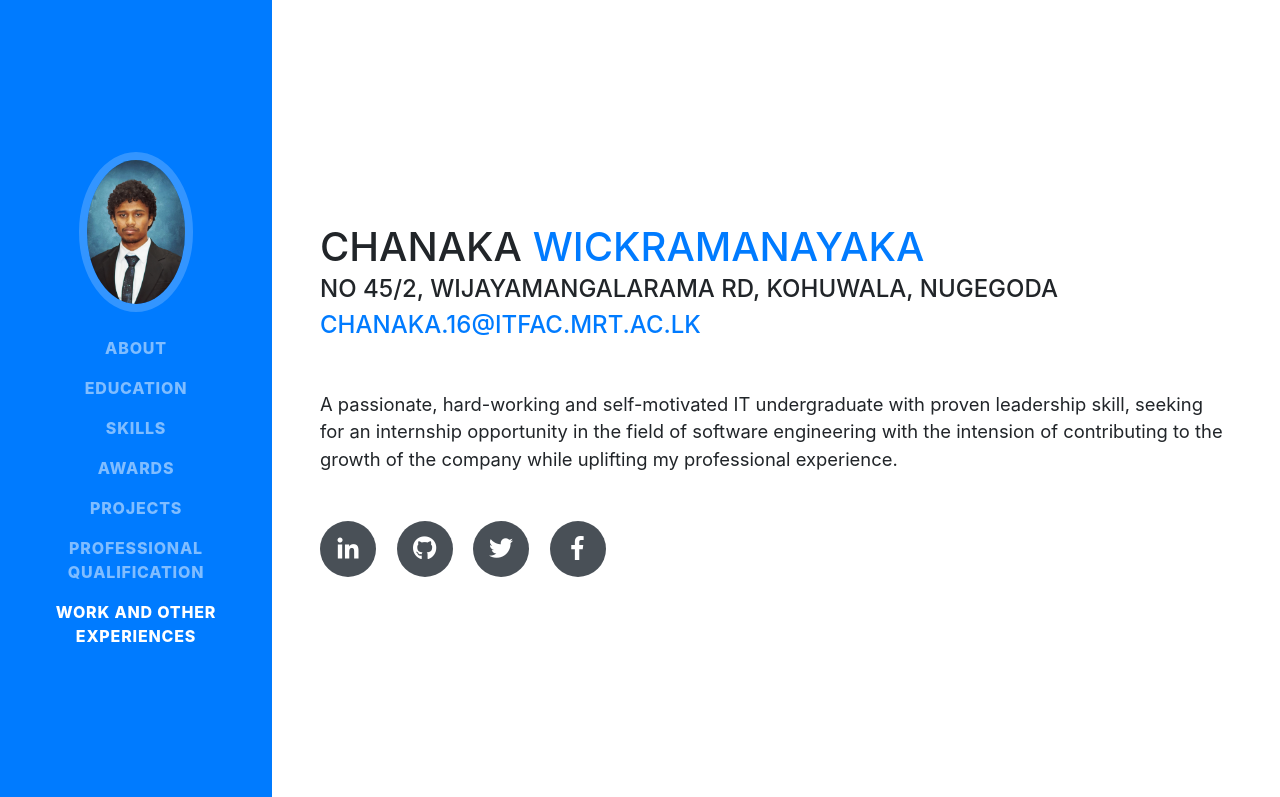
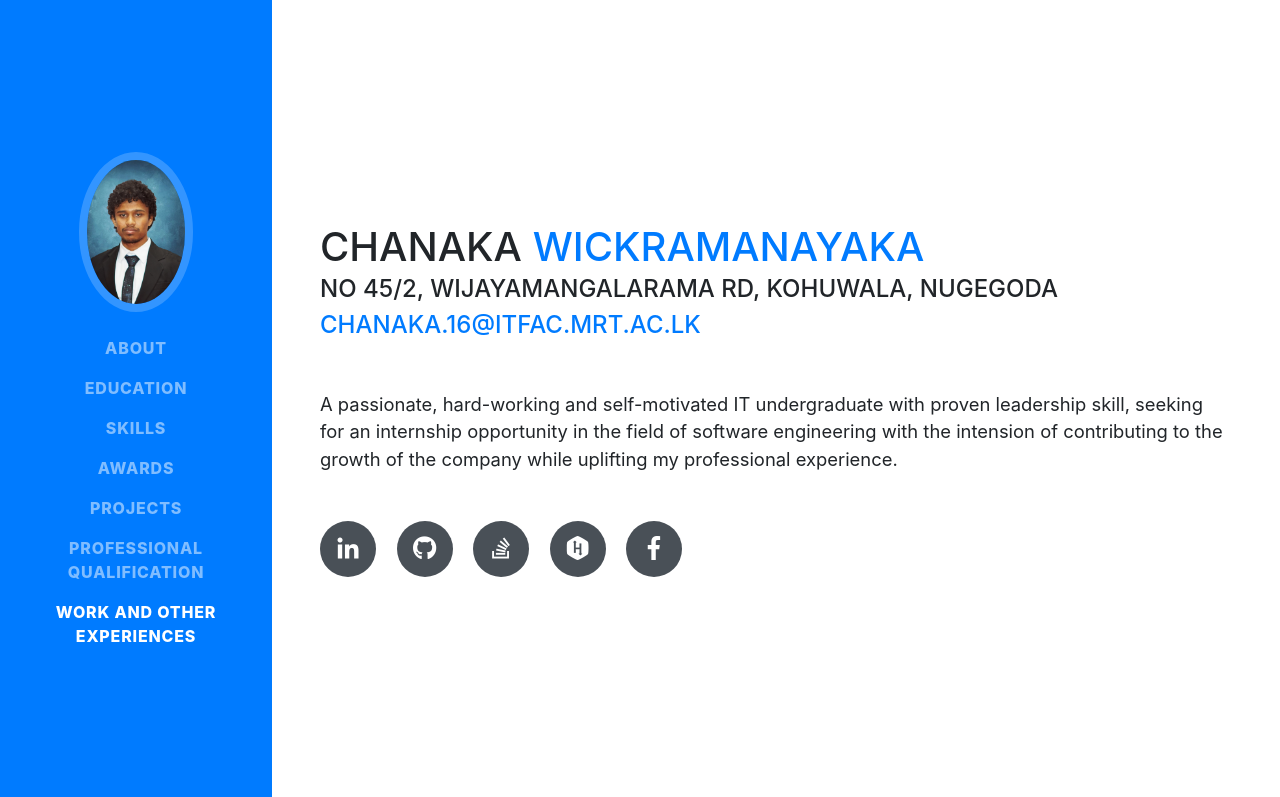
Before and after one commit to ChanakaUOMIT/chanaka.info, a website with bundled scripts: page index.html in a window 1280 px wide. Shown: the top 797 px of the page. Built offline with nearby package versions, Linux system fonts and the light colour scheme; a web font is replaced by a local one.

Commit message:
about linked fixed

```diff
--- a/index.html
+++ b/index.html
@@ -95,12 +95,22 @@
             <a href="https://github.com/ChanakaUOMIT">
               <i class="fab fa-github"></i>
             </a>
+            <!-- <a href="https://stackoverflow.com/users/9500988/chanaka">
+              <i class="fab fa-twitter"></i>
+            </a> -->
+
             <a href="https://stackoverflow.com/users/9500988/chanaka">
-              <i class="fab fa-twitter"></i>
-            </a>
-            <a href="#">
+                <i class="fab fa-stack-overflow"></i>
+              </a>
+
+              <a href="https://www.hackerrank.com/chanakauomfit">
+                <i class="fab fa-hackerrank"></i>
+              </a>
+
+              <a href="https://www.facebook.com/chanaka.sampath.520">
               <i class="fab fa-facebook-f"></i>
             </a>
+
           </div>
         </div>
       </section>
```
